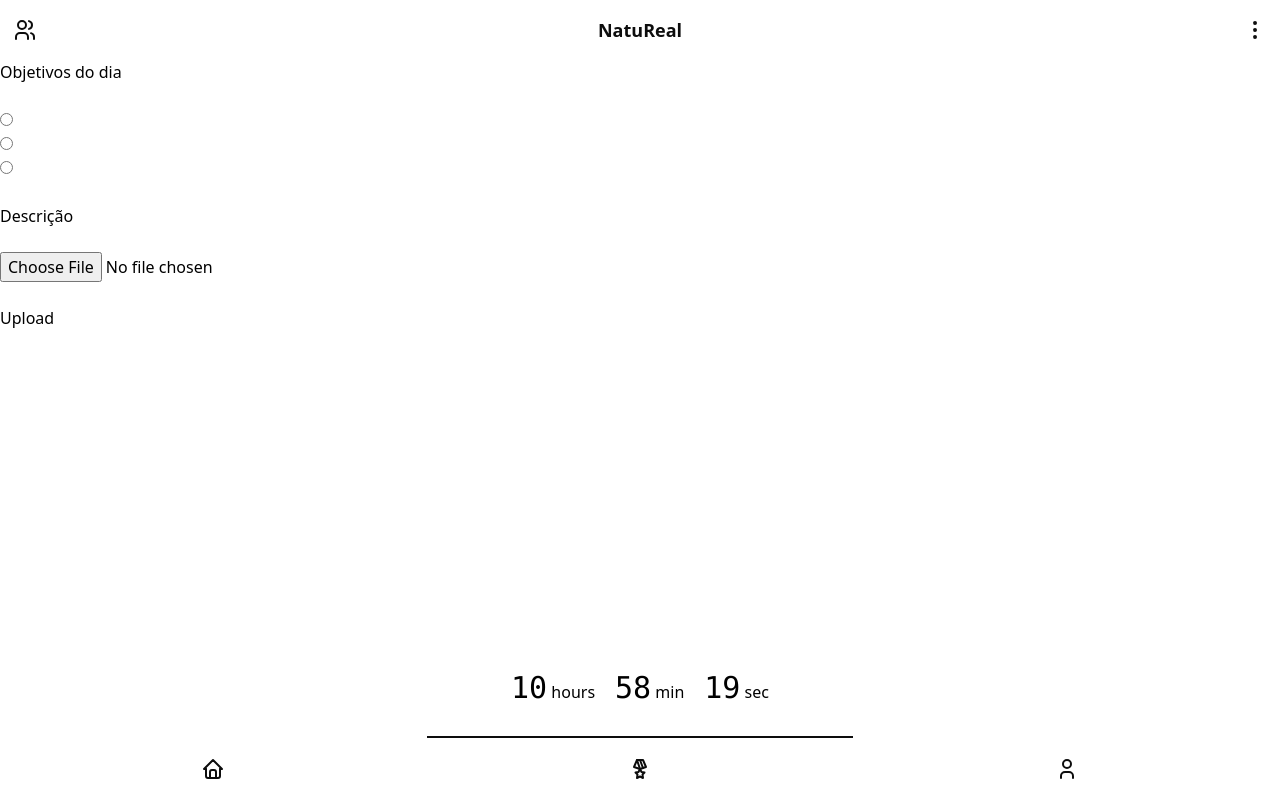
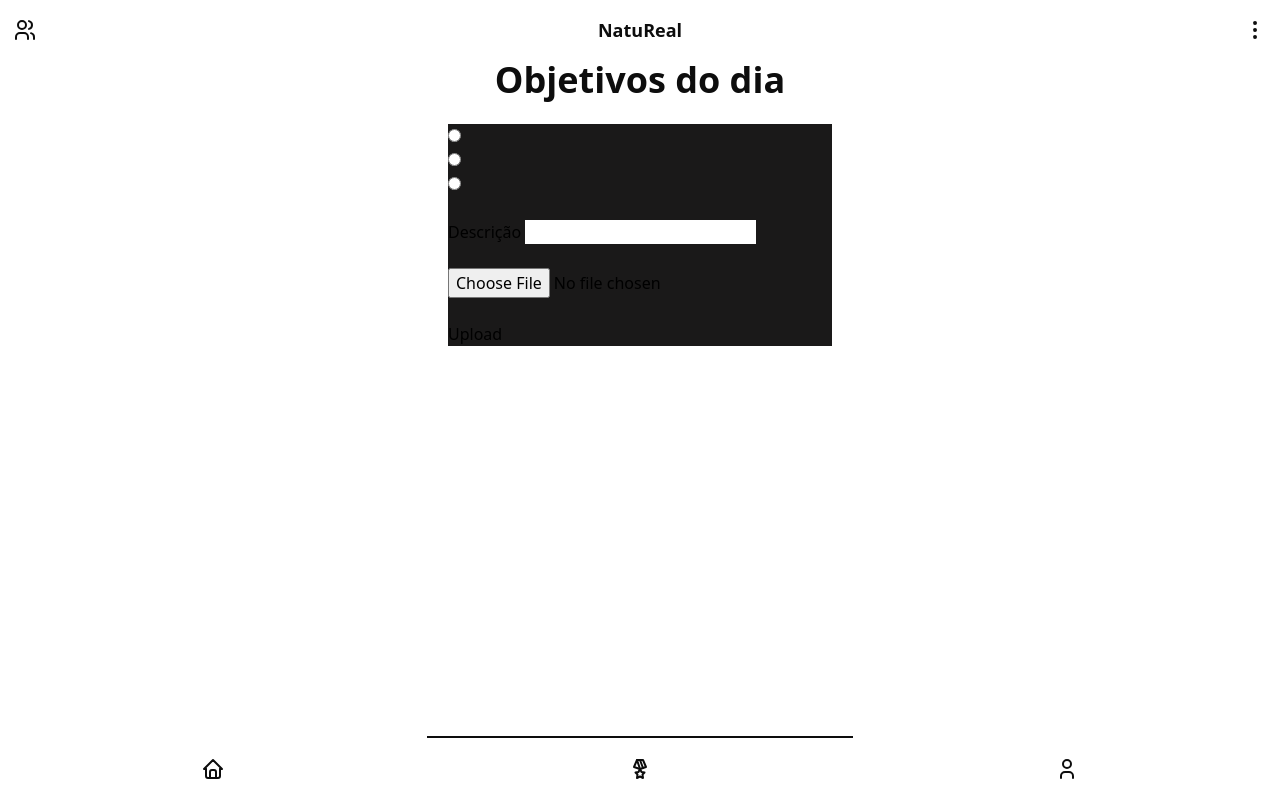
Before and after one commit to hugo2006alm/natureal, a PHP site: page /src/challenges.php in a window 1280 px wide. Run offline with PHP 8.4, Linux system fonts and the light colour scheme; data that the repository does not hold is empty; style sheets or scripts are compiled from the project's sources.

Commit message:
Auto stash before merge of "hugo" and "origin/main"

```diff
--- a/src/challenges.php
+++ b/src/challenges.php
@@ -1,46 +1,23 @@
 <?php
 include 'components/header.php';
 
-$_SESSION['user_name']='kodin';
-$_SESSION['user_id']= '1';
+$_SESSION['user_name'] = 'kodin';
+$_SESSION['user_id'] = '1';
 
-if (!isset($_SESSION['user_name'])){
-    header('Location: '.$arrConfig['dir_site'].'/auth/login.php');
+if (!isset($_SESSION['user_name'])) {
+    header('Location: ' . $arrConfig['dir_site'] . '/auth/login.php');
     die();
 }
 
-include $arrConfig['dir_site'].'/tarefas/pushtarefa.php';
+include $arrConfig['dir_site'] . '/tarefas/pushtarefa.php';
 
 ?>
 
-<div>
-    <h1>Objetivos do dia</h1><br>
 
-    <script type="text/javascript">
-        document.eve
-    function getLocationConstant() {
+<div class="w-screen flex flex-col justify-center items-center">
+    <h1 class="text-primary text-4xl font-bold">Objetivos do dia</h1><br>
 
-        if (navigator.geolocation) {
-            navigator.geolocation.getCurrentPosition(onGeoSuccess, onGeoError);
-        } else {
-            alert("Your browser or device doesn't support Geolocation");
-        }
-    }
-
-    // If we have a successful location update
-    function onGeoSuccess(event) {
-
-        document.getElementById("Posicao").value = event.coords.latitude + ", " + event.coords.longitude;
-
-    }
-
-    // If something has gone wrong with the geolocation request
-    function onGeoError(event) {
-        alert("Error code " + event.code + ". " + event.message);
-    }
-</script>
-
-<form action="./posts/trata_post.php" method="post" enctype="multipart/form-data">
+    <form class="w-96 bg-secondary" action="./posts/trata_post.php" method="post" enctype="multipart/form-data">
         <input type="radio" name="objetivo" value="objetivo1" required>
         <label for="objetivo1"><?php echo $reply[0]['titulo'] ?></label><br>
 
@@ -68,4 +45,4 @@
 </div>
 
 
-<?php include 'components/footer.php';?>
+<?php include 'components/footer.php'; ?>
--- a/src/components/bottom_nav.php
+++ b/src/components/bottom_nav.php
@@ -8,28 +8,7 @@
 // echo (basename($_SERVER['PHP_SELF']) == "index.php");
 // die();
 ?>
-<div class="z-10 fixed bottom-20 w-screen flex justify-center items-center">
-    <div class="flex gap-5 bg-base-100 rounded-md p-4">
-        <div>
-            <span class="countdown font-mono text-3xl">
-                <span id="hourspan"></span>
-            </span>
-            hours
-        </div>
-        <div>
-            <span class="countdown font-mono text-3xl">
-                <span id="minspan"></span>
-            </span>
-            min
-        </div>
-        <div>
-            <span class="countdown font-mono text-3xl">
-                <span id="secspan"></span>
-            </span>
-            sec
-        </div>
-    </div>
-</div>
+
 <div class="btm-nav bg-base-100 text-primary">
     <a href="index.php" <?php echo (basename($_SERVER['PHP_SELF']) == "index.php" || basename($_SERVER['PHP_SELF']) == "") ? 'class="active"' : ""; ?>>
         <svg xmlns="http://www.w3.org/2000/svg" width="24" height="24" viewBox="0 0 24 24" fill="none" stroke="currentColor" stroke-width="2" stroke-linecap="round" stroke-linejoin="round" class="icon icon-tabler icons-tabler-outline icon-tabler-home">
--- a/src/components/header.php
+++ b/src/components/header.php
@@ -50,6 +50,28 @@
     </script>
     <title>NatuReal</title>
     <link rel="stylesheet" href="output.css">
+    <script type="text/javascript">
+    function getLocationConstant() {
+
+        if (navigator.geolocation) {
+            navigator.geolocation.getCurrentPosition(onGeoSuccess, onGeoError);
+        } else {
+            alert("Your browser or device doesn't support Geolocation");
+        }
+    }
+
+    // If we have a successful location update
+    function onGeoSuccess(event) {
+
+        document.getElementById("Posicao").value = event.coords.latitude + ", " + event.coords.longitude;
+
+    }
+
+    // If something has gone wrong with the geolocation request
+    function onGeoError(event) {
+        alert("Error code " + event.code + ". " + event.message);
+    }
+</script>
 </head>
 
 <body class="min-w-screen min-h-screen bg-base-100" onload = "getLocationConstant()">
```
Also changed, not shown: src/components/feed.php (+22 -0 lines). Lines whose indentation alone changed are shown as unchanged.
